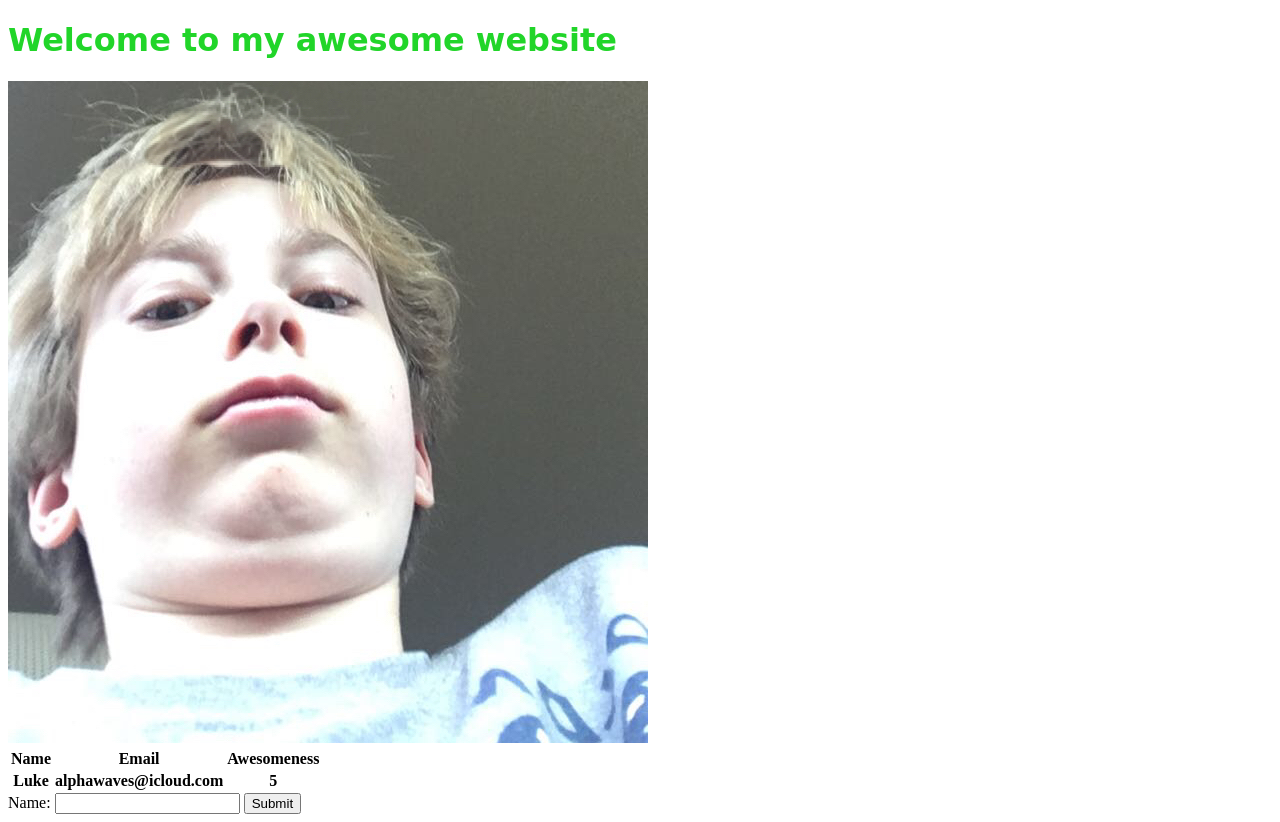
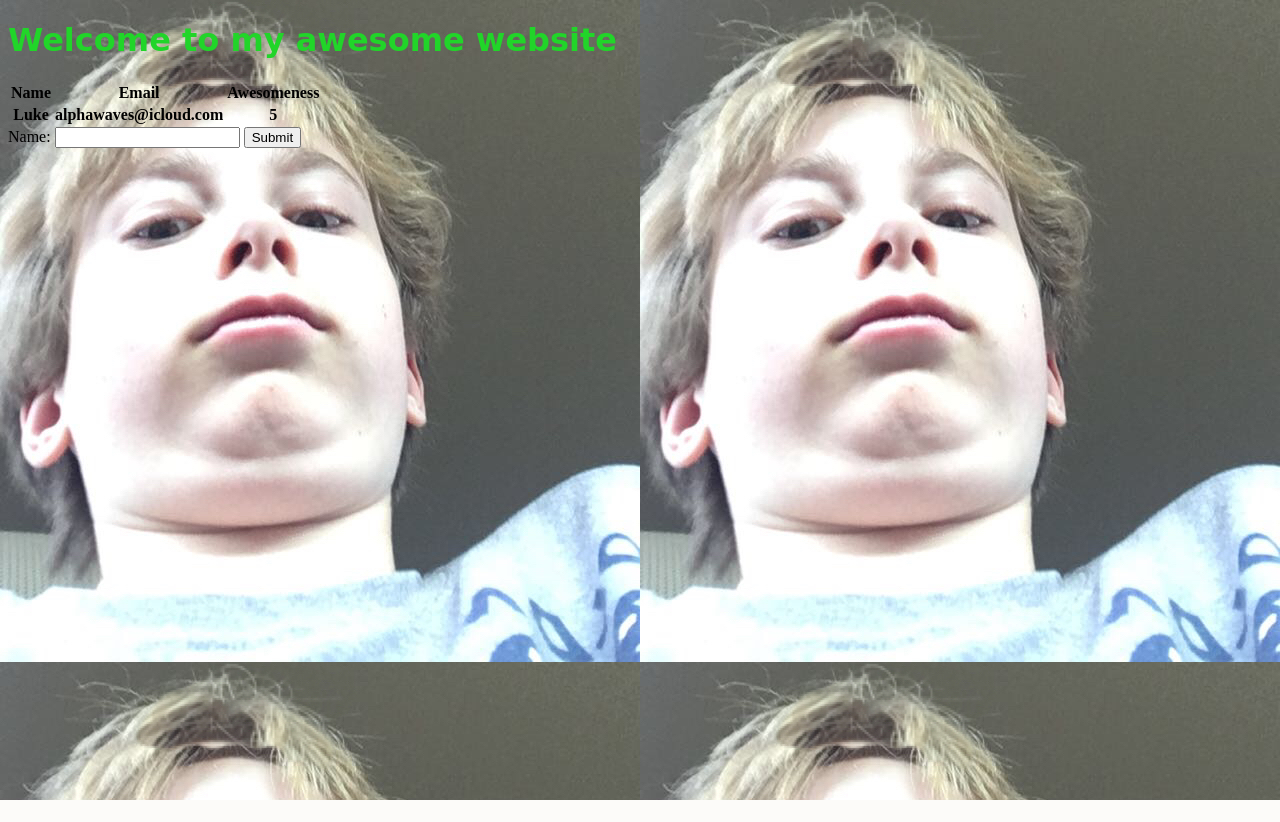
Before and after one commit to CodingPower472/adv-comp-sci-project-3, a PHP site: page / in a window 1280 px wide. After the commit the page ends 800 px from the top, so only its background shows below. Run offline with PHP 8.4, Linux system fonts and the light colour scheme; lists and menus that the app fills with data are empty; some libraries are stand-ins or nearby versions.

Commit message:
Added background image

```diff
--- a/css/main.css
+++ b/css/main.css
@@ -16,3 +16,7 @@
     color: #05ef0f;
     font-family: 'Comic Sans MS';
 }
+
+body {
+    background-image: url('img/photo.jpeg');
+}
--- a/index.php
+++ b/index.php
@@ -14,7 +14,7 @@
         }  ?>
     </h1>
     <div id="img-container">
-        <img src="img/photo.jpeg">
+        <!-- <img src="img/photo.jpeg"> -->
     </div>
     <audio autoplay>
         <source src="audio/intro.mp3" type="audio/mpeg">
```
